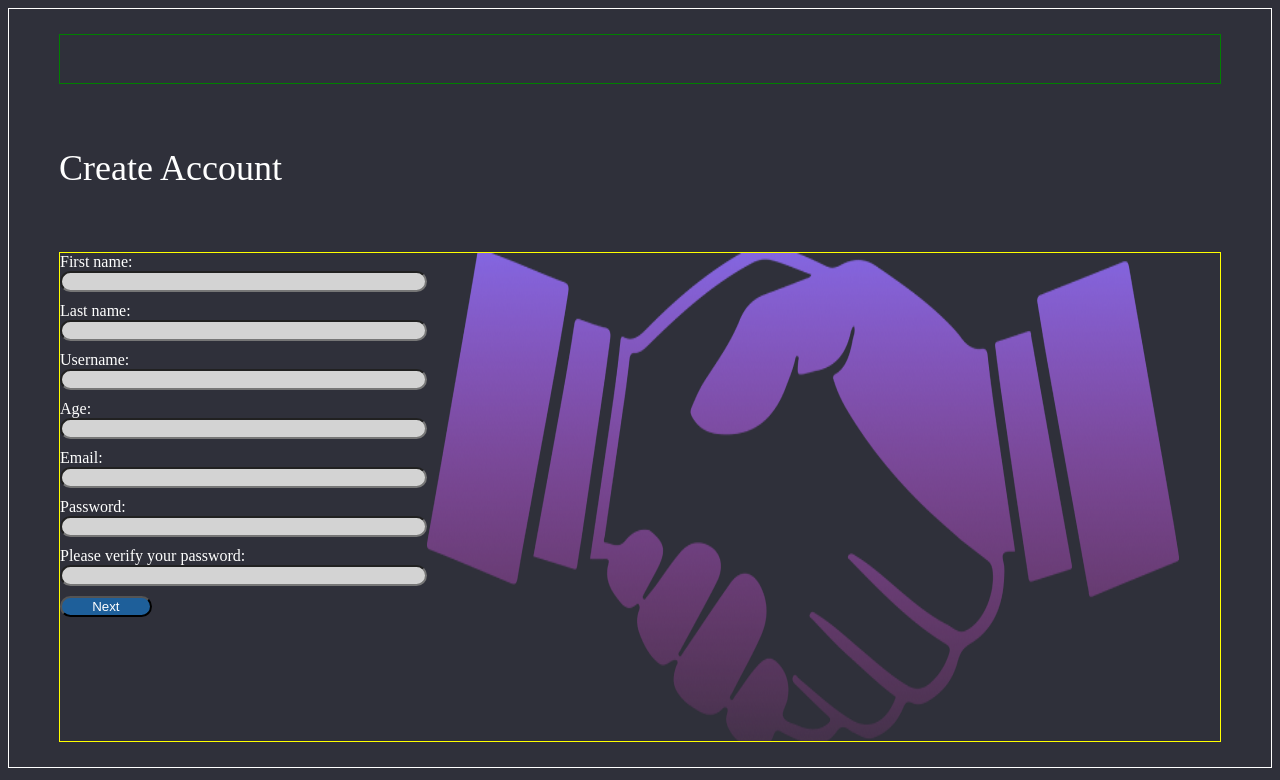
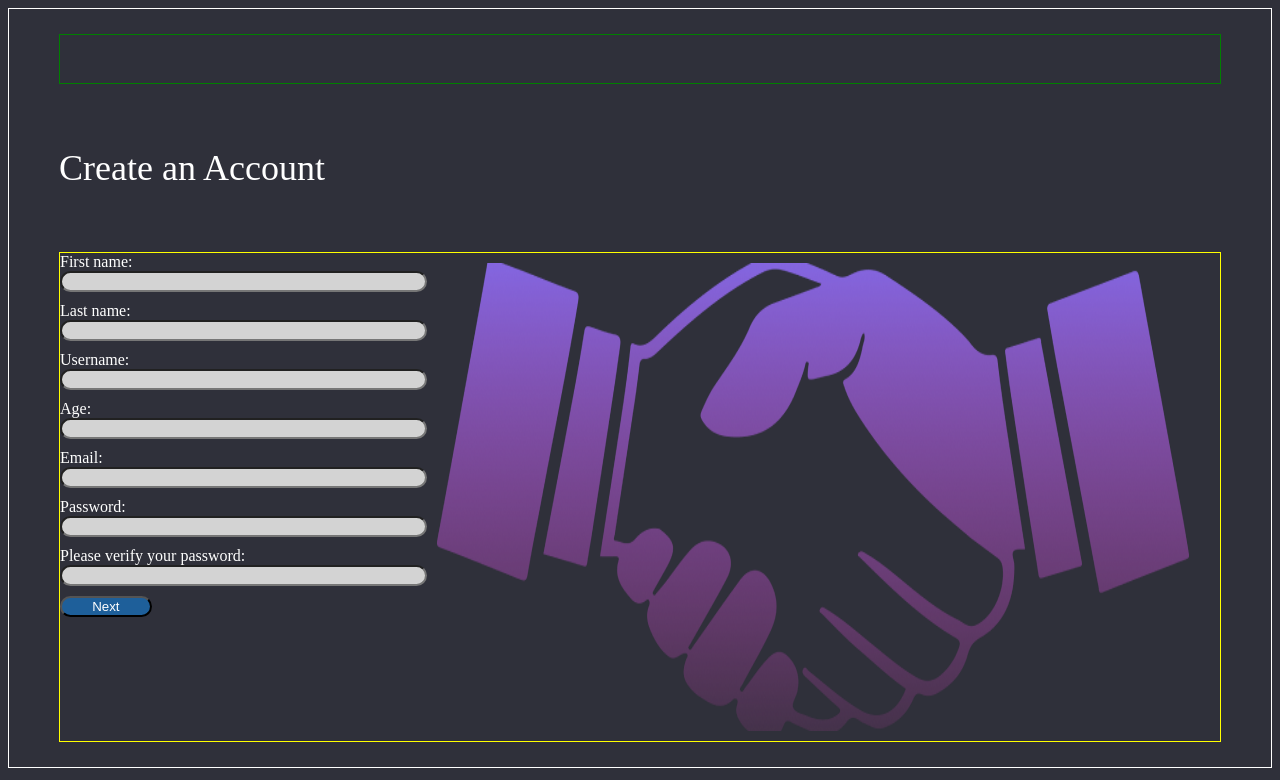
Before and after one commit to Adriana2288/skillswap-frontend, a React (Create React App) app: page /api/signup in a window 1280 px wide. Shown: the top 780 px of the page. Built offline with nearby package versions, Linux system fonts and the light colour scheme.

Commit message:
Added logo and form

```diff
--- a/src/assets/css/signup.css
+++ b/src/assets/css/signup.css
@@ -61,3 +61,7 @@
     border: 1px solid yellow;
     display: flex;
 }
+
+.logo {
+    padding: 10px;
+}
--- a/src/components/SignUp.js
+++ b/src/components/SignUp.js
@@ -88,7 +88,7 @@
 
       </section>
 
-      <h2 className="createAcc"> Create Account</h2>
+      <h2 className="createAcc"> Create an Account</h2>
       <main className="signup_main">
 
       <div className="container">
@@ -161,7 +161,7 @@
           <button type="submit" value="Submit">Next</button>
         </form>
       </div>
-      <img src={logo} alt="logo"/>
+      <img className="logo" src={logo} alt="logo"/>
       </main>
       </div>
     );
```
